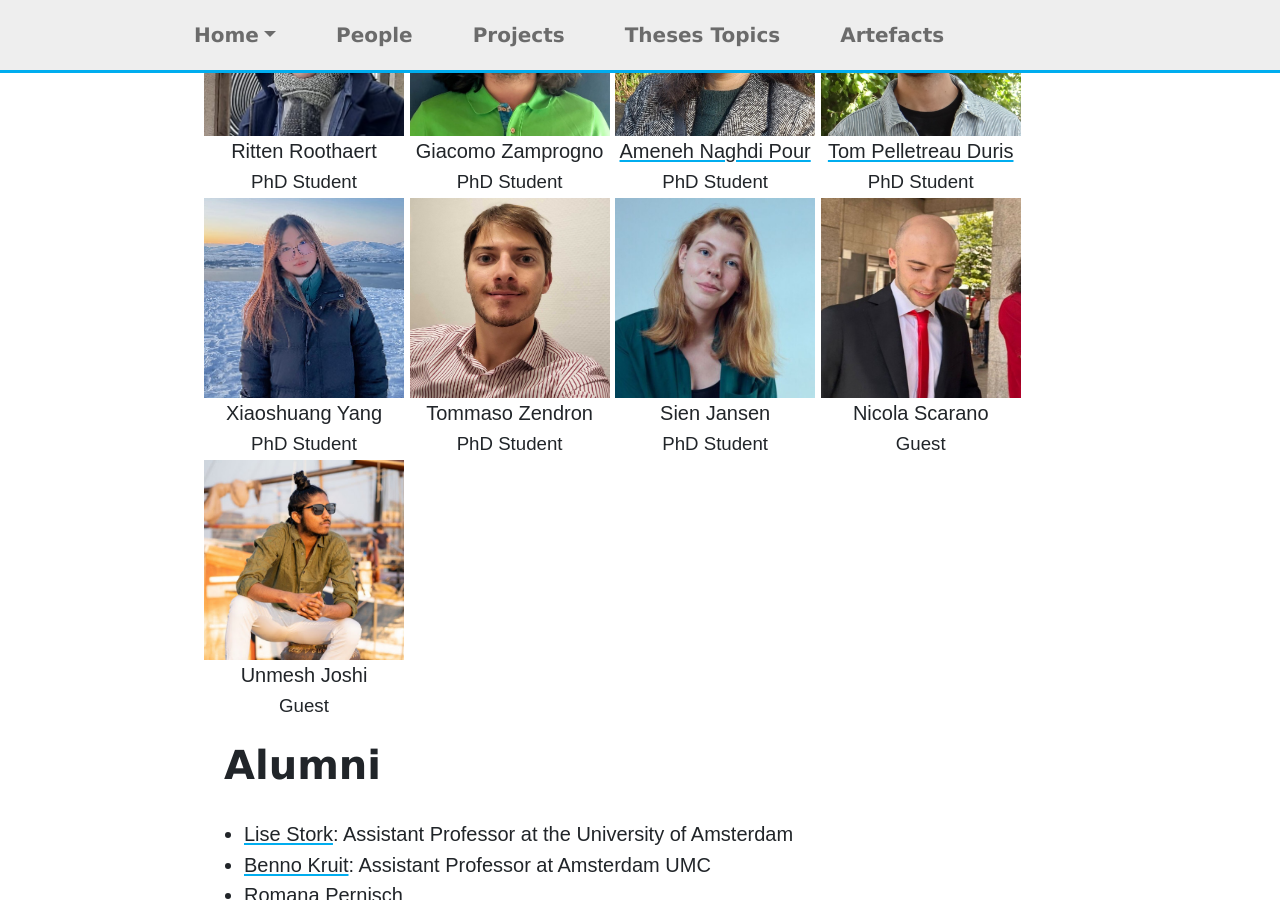
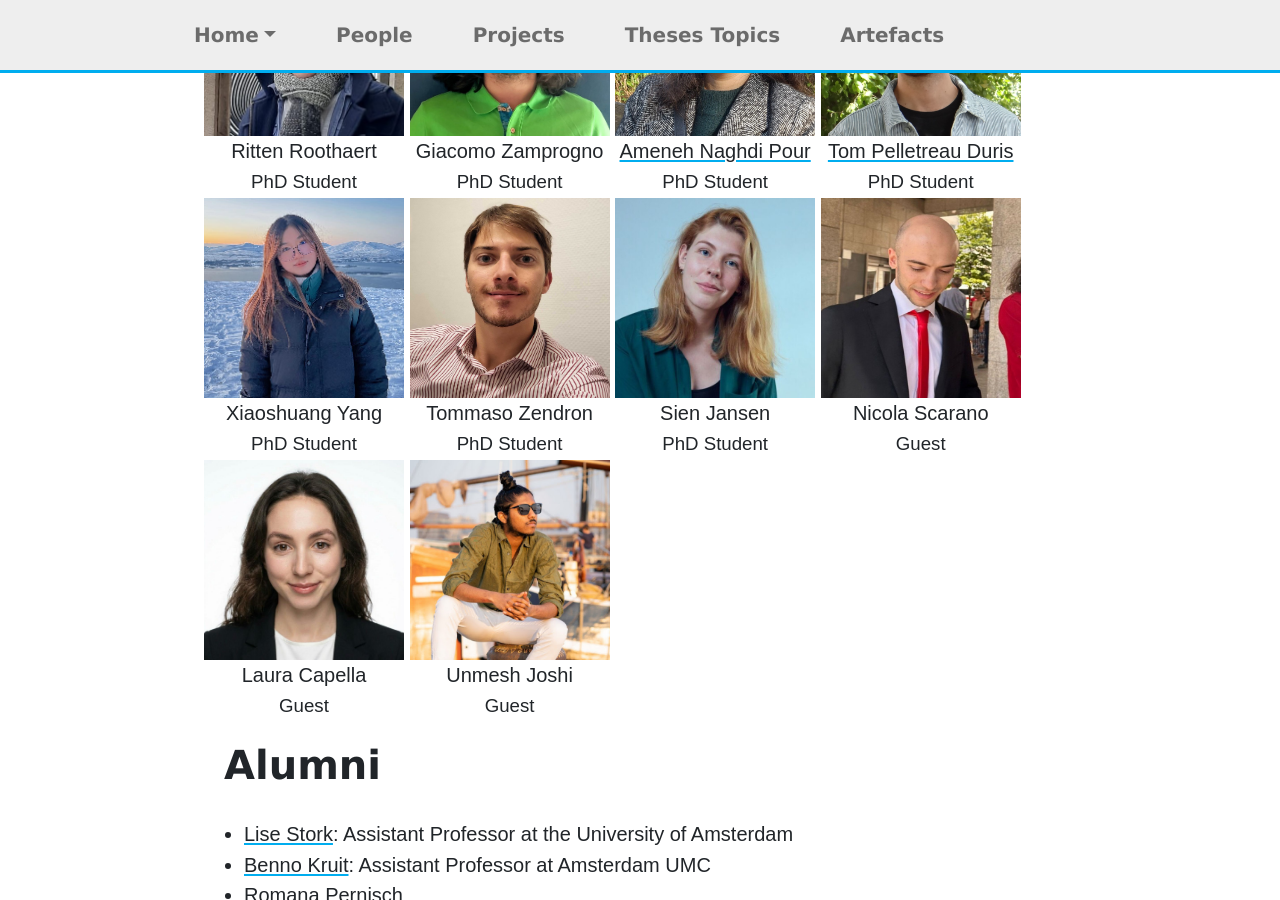
Before and after one commit to kai-vu/site, a Jekyll site: the page built from people.md, in a window 1280 px wide and 900 px high, scrolled down 971 px. Built offline with Jekyll 4.4.1, drawn with Linux system fonts in a browser that asks for light colours.

Commit message:
Add Laura Capella as a guest

```diff
--- a/people.md
+++ b/people.md
@@ -25,6 +25,8 @@
     <br><span style="font-size:14pt">PhD Student</span></div>
     <div style="text-align: center; width:200px; display:inline-block; vertical-align:top;"><img src="images/Nicola.jpg" width="200" height="200"><br>Nicola Scarano
     <br><span style="font-size:14pt">Guest</span></div>
+    <div style="text-align: center; width:200px; display:inline-block; vertical-align:top;"><img src="images/Laura.jpeg" width="200" height="200"><br>Laura Capella
+    <br><span style="font-size:14pt">Guest</span></div>
     <div style="text-align: center; width:200px; display:inline-block; vertical-align:top;"><img src="images/unmesh.png" width="200" height="200"><br>Unmesh Joshi<br><span style="font-size:14pt">Guest</span></div>
 </div>
 
```
